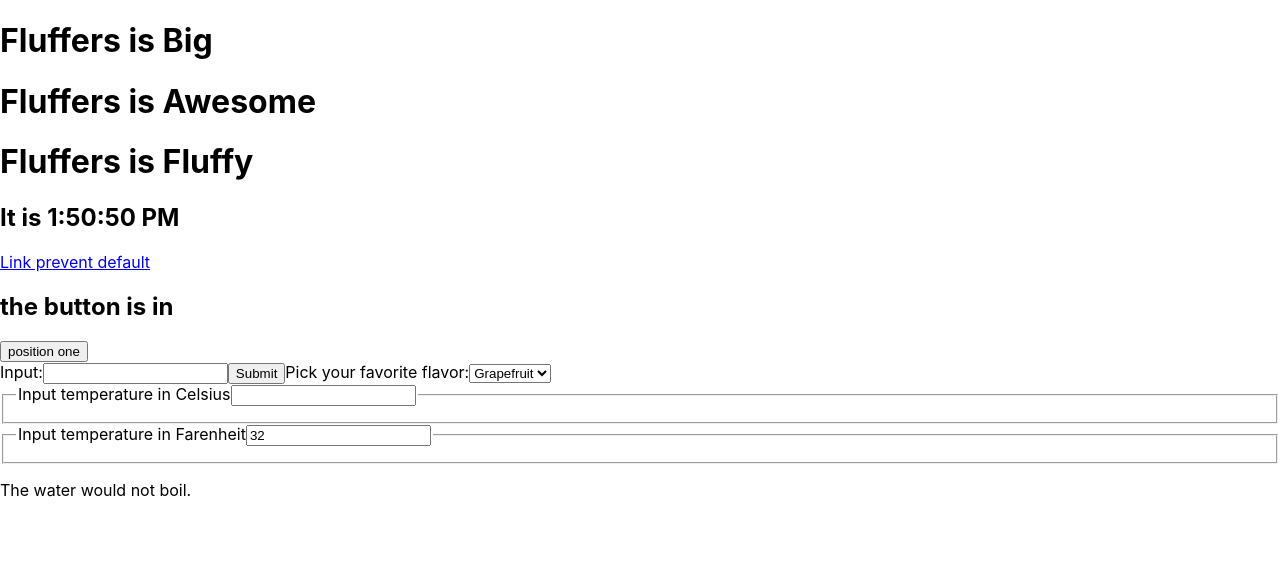
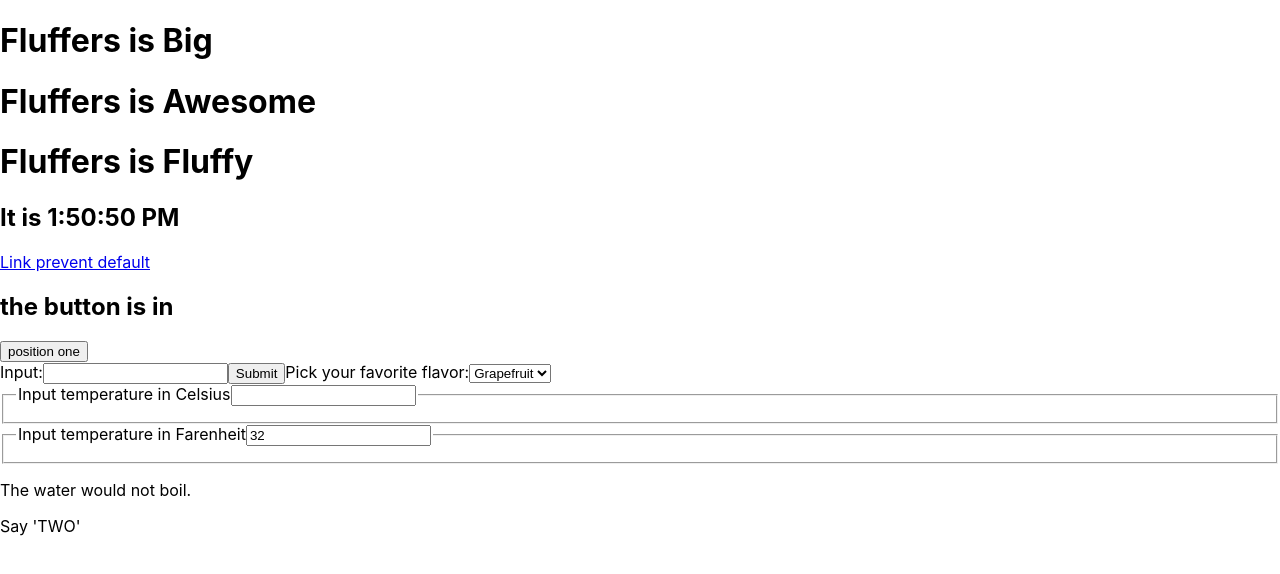
Before and after one commit to wwwal2/pilot, a React (Create React App) app: page / in a window 1280 px wide. Shown: the top 574 px of the page. Built offline with nearby package versions, Linux system fonts and the light colour scheme.

Commit message:
doubleSide connection simplified

```diff
--- /dev/null
+++ b/src/DoubleCheckTwoSideConnection.js
@@ -0,0 +1,37 @@
+import React from 'react';
+
+class ParentElement extends React.Component {
+    constructor(props) {
+        super(props);
+        this.state = {message: "Say \'ONE\'"}
+    }
+
+    doubleConnectionFunction = (e) => {
+        this.setState({message: e})
+    }
+
+    render() {
+        return (
+            <div>
+                <ChildElement message={this.state.message} connection={this.doubleConnectionFunction} />
+            </div>
+        )
+    }
+};
+
+class ChildElement extends React.Component {
+    rewriteMessage = () => {
+        if (this.props.message === "Say \'ONE\'") this.props.connection("Say \'TWO\'")
+    }
+
+    render() {
+        return (
+            <div>
+                {this.rewriteMessage()}
+                {this.props.message}
+            </div>
+        )
+    }
+};
+
+export default ParentElement
--- a/src/LiftedState.js
+++ b/src/LiftedState.js
@@ -29,8 +29,8 @@ class LiftedState extends React.Component {
         const celsiusNum = this.state.variant === 'f' ? toCelsius(this.state.temperature) : this.state.temperature;
         return (
             <div>
-                <Operation variant="c" temperature={celsiusNum} onChangeTemp={this.celsiusChange} />
-                <Operation variant="f" temperature={farenheitNum} onChangeTemp={this.farenheitChange} />
+                <Operation variant="c" temperature={celsiusNum} onDoublesideConnection={this.celsiusChange} />
+                <Operation variant="f" temperature={farenheitNum} onDoublesideConnection={this.farenheitChange} />
                 <Verdict result={celsiusNum} />
             </div>
         )
@@ -43,7 +43,7 @@ class Operation extends React.Component {
     }
 
     inputTemp = (e) => {
-        this.props.onChangeTemp(e.target.value)
+        this.props.onDoublesideConnection(e.target.value)
     }
 
     render() {
--- a/src/index.js
+++ b/src/index.js
@@ -5,7 +5,8 @@ import App from './App';
 import * as serviceWorker from './serviceWorker';
 import ConditionalRendering from './ConditionalRendering';
 import Forms from './Forms';
-import LiftedState from './LiftedState'
+import LiftedState from './LiftedState';
+import ParentElement from './DoubleCheckTwoSideConnection';
 
 
 function MixAllElements() {
@@ -21,6 +22,7 @@ function MixAllElements() {
             <ConditionalRendering />
             <Forms />
             <LiftedState />
+            <ParentElement />
         </div>
     )
 };
```
